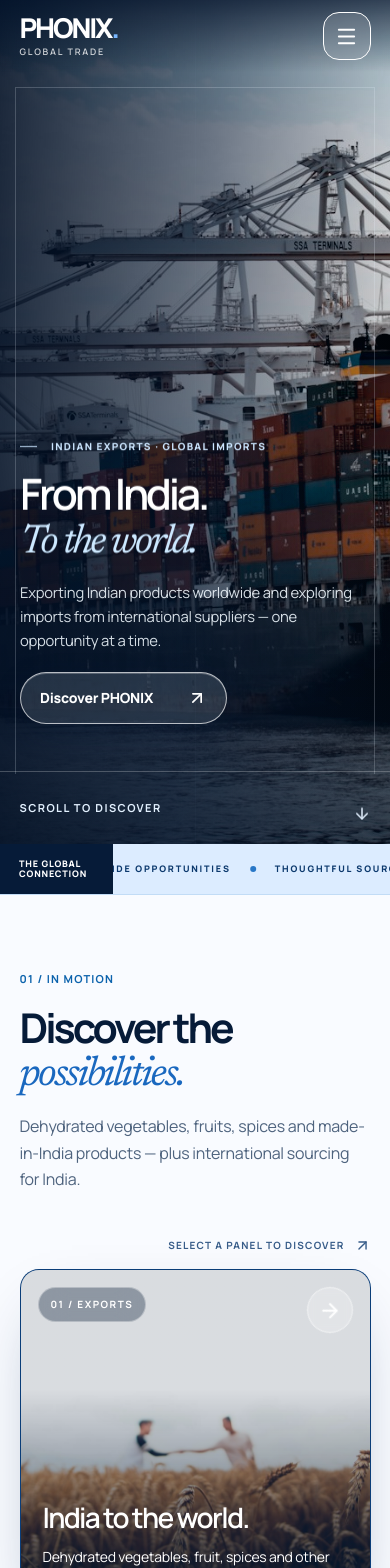
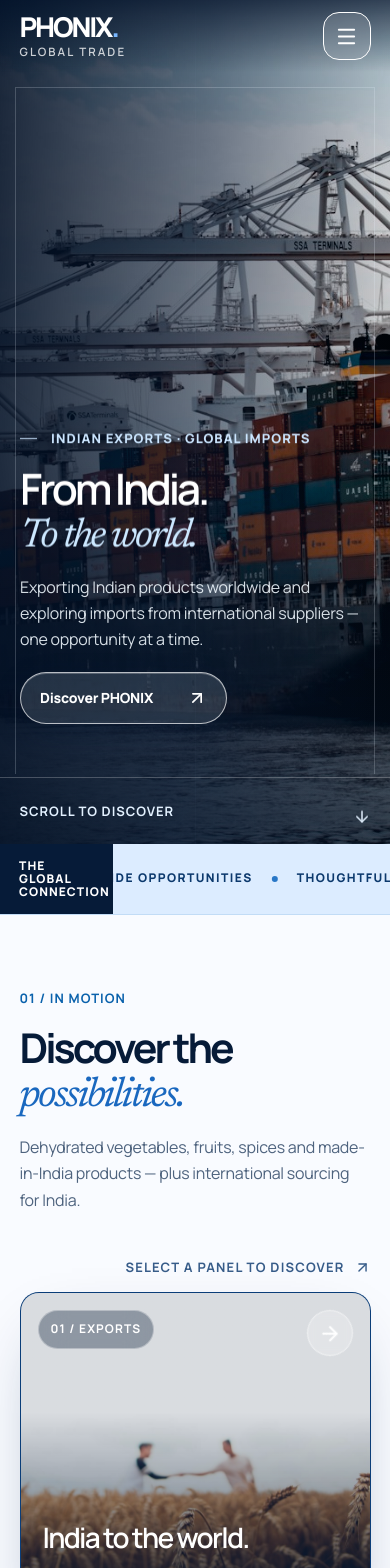
Before and after one commit to krishhnaailinkspvtltd/phonix, a React (Vite) app: page / in a window 390 px wide. Shown: the top 1568 px of the page. Built offline with nearby package versions, Linux system fonts and the light colour scheme.

Commit message:
Increase small type and polish hero, story and inner-page accessibility

```diff
--- a/src/phonix-motion-atelier.css
+++ b/src/phonix-motion-atelier.css
@@ -298,3 +298,197 @@ body { -webkit-font-smoothing: antialiased; }
   .phx-word-wrap>span { opacity: 1 !important; transform: none !important; }
   .phx-frame { opacity: 1 !important; transform: none !important; }
 }
+
+
+/* PHONIX 2026 final QA: readable typography and stable section flow. */
+
+/* Pin-container failsafe: the storytelling canvas never exposes white if a
+   late font/image refresh briefly shifts the animation's pinned stage. */
+.ph-home .ph-story,
+.ph-home .ph-story > .pin-spacer {
+  background-color: #082a52;
+}
+.ph-home .phx-manifesto {
+  background-color: #081e3c;
+}
+.ph-home .ph-story-copy { max-width: 1200px; }
+.ph-home .ph-story-copy h2 {
+  font-size: clamp(70px, 7.9vw, 124px);
+  line-height: .98;
+  margin-block: 20px 23px;
+}
+.ph-home .ph-story-copy p {
+  font-size: clamp(18px, 1.32vw, 21px);
+  line-height: 1.56;
+  max-width: 560px;
+}
+/* Clear, consistent reading hierarchy on all desktop marketing surfaces. */
+.pg-app { font-size: 16px; line-height: 1.55; }
+.pg-app .pg-nav-links a { font-size: clamp(15px, 1.05vw, 17px); }
+.pg-app .pg-wordmark-sub { font-size: 12px; letter-spacing: .18em; }
+.pg-app .pg-nav-contact { font-size: 15px; }
+.pg-app .pg-fullmenu-links a small { font-size: 14px; }
+.pg-app .pg-fullmenu-top small { font-size: 14px; }
+.pg-app .pg-fullmenu-bottom { font-size: 14px; }
+.pg-app .pg-eyebrow { font-size: 14px; line-height: 1.6; }
+.pg-app .pg-demo-notice { font-size: 14px; }
+.ph-intro-header, .ph-intro-bottom { font-size: 14px; }
+.ph-intro-header button { font-size: 14px; }
+
+.ph-home .ph-kicker,
+.ph-home .ph-editorial-heading .ph-kicker,
+.ph-home .ph-collection-intro .ph-kicker,
+.ph-home .ph-philosophy .ph-kicker {
+  font-size: clamp(14px, 1.02vw, 16px);
+  letter-spacing: .105em;
+  line-height: 1.65;
+}
+.ph-home .ph-hero-kicker {
+  font-size: clamp(14px, 1.05vw, 16px);
+  letter-spacing: .13em;
+}
+.ph-home .ph-hero-edge {
+  font-size: 14px;
+  letter-spacing: .08em;
+  line-height: 1.4;
+}
+.ph-home .ph-button { font-size: 16px; }
+.phx-hero-side { font-size: 13px; }
+.phx-hero-corner { font-size: 14px; }
+.phx-trade-ticker {
+  font-size: 14px;
+  letter-spacing: .12em;
+  min-height: 57px;
+}
+.phx-trade-ticker-label {
+  font-size: 13px;
+  letter-spacing: .09em;
+}
+.ph-home .ph-film-instruction {
+  font-size: 14px;
+  letter-spacing: .09em;
+}
+.ph-home .ph-film-label {
+  font-size: 13px;
+  letter-spacing: .09em;
+}
+.ph-home .ph-film-body > span { font-size: 17px; }
+.ph-home .ph-collection-intro p { font-size: 17px; }
+.ph-home .ph-collection-explore { font-size: 14px; letter-spacing: .08em; }
+.ph-home .ph-current-category small { font-size: 14px; }
+.ph-home .ph-current-category strong { font-size: 18px; }
+.ph-home .ph-story-top,
+.ph-home .ph-story-foot {
+  font-size: 14px;
+  letter-spacing: .07em;
+  line-height: 1.5;
+}
+.ph-home .ph-story-copy .ph-kicker { font-size: 15px; }
+.ph-home .ph-story-copy p { color: #f1f7ff; }
+.ph-home .ph-line-link { font-size: 17px; }
+
+.phx-manifesto-eyebrow {
+  font-size: 14px;
+  letter-spacing: .13em;
+}
+.phx-manifesto-top,
+.phx-manifesto-bottom {
+  font-size: 13px;
+  letter-spacing: .08em;
+  line-height: 1.5;
+}
+.phx-manifesto-description { font-size: clamp(17px,1.15vw,19px); }
+.phx-manifesto-link { font-size: 16px; }
+.phx-frame figcaption { font-size: 13px; letter-spacing: .08em; }
+.phx-orbit-mark span:last-child { font-size: 9px; letter-spacing: .1em; }
+
+/* Inner-page catalog, contact and gallery: legible controls and metadata. */
+.pg-app #main-content > div:not(.ph-home) .text-xs,
+.pg-app #main-content > div:not(.ph-home) [class*="text-[10px]"],
+.pg-app #main-content > div:not(.ph-home) [class*="text-[11px]"],
+.pg-app #main-content > div:not(.ph-home) [class*="text-[12px]"],
+.pg-app #main-content > div:not(.ph-home) [class*="text-[13px]"] {
+  font-size: 14px;
+  line-height: 1.5;
+}
+.pg-app #main-content > div:not(.ph-home) .text-sm {
+  font-size: 16px;
+  line-height: 1.6;
+}
+.pg-app #main-content > div:not(.ph-home) :is(p, li) {
+  line-height: 1.7;
+}
+.pg-app #main-content > div:not(.ph-home) :is(button, input, select, textarea) {
+  font-size: max(15px, 1rem);
+}
+.pg-app #main-content > div:not(.ph-home) :is(input, select, textarea) {
+  min-height: 44px;
+  font-size: 16px;
+}
+.pg-footer-directory > span { font-size: 14px; }
+.pg-footer-directory a { font-size: 16px; }
+.pg-footer-end,
+.pg-footer-end button { font-size: 14px; line-height: 1.5; }
+.pg-footer-action { font-size: 17px; }
+
+@media (min-width: 769px) and (max-height: 760px) {
+  /* Short desktops: the pinned story must leave room for its bottom rail. */
+  .ph-home .ph-story-copy h2 { font-size: clamp(56px, 6.8vw, 92px); }
+  .ph-home .ph-story-copy p { font-size: 17px; }
+  .ph-home .ph-story-copy h2 { margin-block: 15px 16px; }
+  .ph-home .ph-story-top { top: 6vh; }
+  .ph-home .ph-story-foot { bottom: 3vh; }
+}
+@media (max-width: 990px) {
+  .pg-app .pg-wordmark-sub { font-size: 11.5px; }
+  .ph-home .ph-film-instruction { font-size: 13px; }
+  .ph-home .ph-story-copy h2 { font-size: clamp(57px, 9vw, 89px); }
+}
+@media (max-width: 768px) {
+  .pg-app { font-size: 16px; }
+  .pg-app .pg-demo-notice { font-size: 14px; }
+  .pg-app .pg-fullmenu-links a small,
+  .pg-app .pg-fullmenu-top small,
+  .pg-app .pg-fullmenu-bottom { font-size: 13px; }
+  .ph-home .ph-hero-kicker { font-size: 13px; letter-spacing: .08em; }
+  .ph-home .ph-hero-edge { font-size: 12px; padding-block: 13px; }
+  .ph-home .ph-hero-edge span:first-child { display: none; }
+  .ph-home .ph-hero-edge a { font-size: 13px; }
+  .ph-home .ph-hero-detail p { font-size: 16px; }
+  .ph-home .ph-button { font-size: 15px; }
+  .ph-home .ph-kicker,
+  .ph-home .ph-editorial-heading .ph-kicker,
+  .ph-home .ph-collection-intro .ph-kicker,
+  .ph-home .ph-philosophy .ph-kicker { font-size: 13px; letter-spacing: .08em; }
+  .phx-trade-ticker { font-size: 12px; min-height: 48px; }
+  .phx-trade-ticker-label { font-size: 12px; }
+  .ph-home .ph-film-instruction { font-size: 13px; }
+  .ph-home .ph-film-label { font-size: 12px; }
+  .ph-home .ph-film-body > span { font-size: 15px; }
+  .ph-home .ph-collection-intro p { font-size: 16px; }
+  .ph-home .ph-collection-explore { font-size: 13px; }
+  .ph-home .ph-current-category small { font-size: 13px; }
+  .ph-home .ph-story-top, .ph-home .ph-story-foot {
+    font-size: 12px;
+    letter-spacing: .02em;
+  }
+  .ph-home .ph-story-copy .ph-kicker { font-size: 13px; }
+  .ph-home .ph-story-copy h2 { font-size: clamp(44px, 11vw, 75px); }
+  .ph-home .ph-story-copy p { font-size: 16px; }
+  .phx-manifesto-top, .phx-manifesto-bottom { font-size: 12px; }
+  .phx-manifesto-eyebrow { font-size: 13px; }
+  .phx-manifesto-description { font-size: 16px; }
+  .phx-frame figcaption { font-size: 11px; }
+  .pg-footer-directory > span { font-size: 13px; }
+  .pg-footer-end, .pg-footer-end button { font-size: 13px; }
+}
+@media (max-width: 390px) {
+  .ph-home .ph-hero-edge { gap: 8px; }
+  .ph-home .ph-story-top, .ph-home .ph-story-foot { gap: 8px; }
+  .ph-home .ph-story-copy h2 { font-size: clamp(42px, 11vw, 58px); }
+  .phx-manifesto-bottom span:last-child { display: none; }
+}
+@media (prefers-reduced-motion: reduce) {
+  .phx-manifesto .phx-word-wrap > span,
+  .phx-manifesto .phx-frame-image { transform: none !important; opacity: 1 !important; clip-path: none !important; }
+}
```
